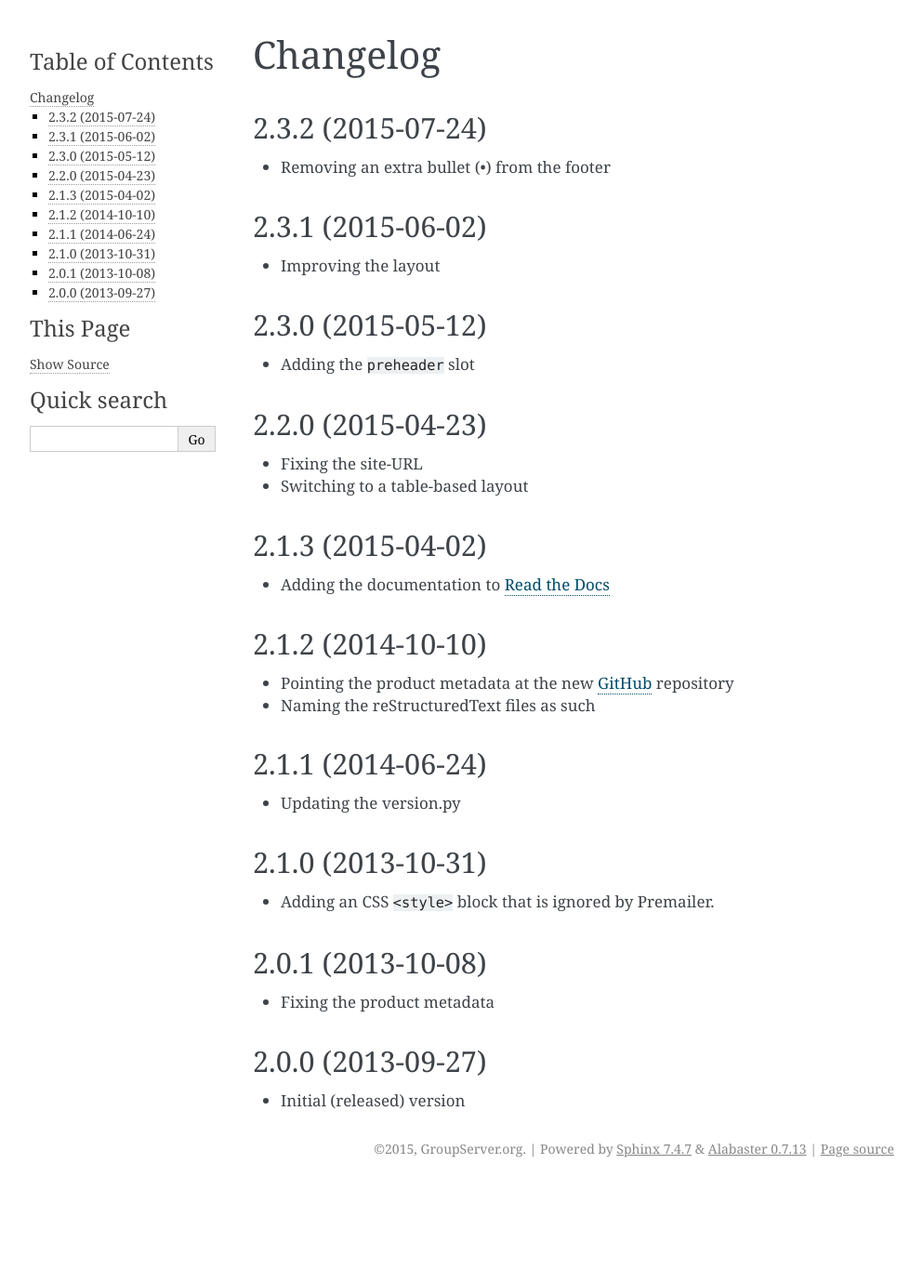
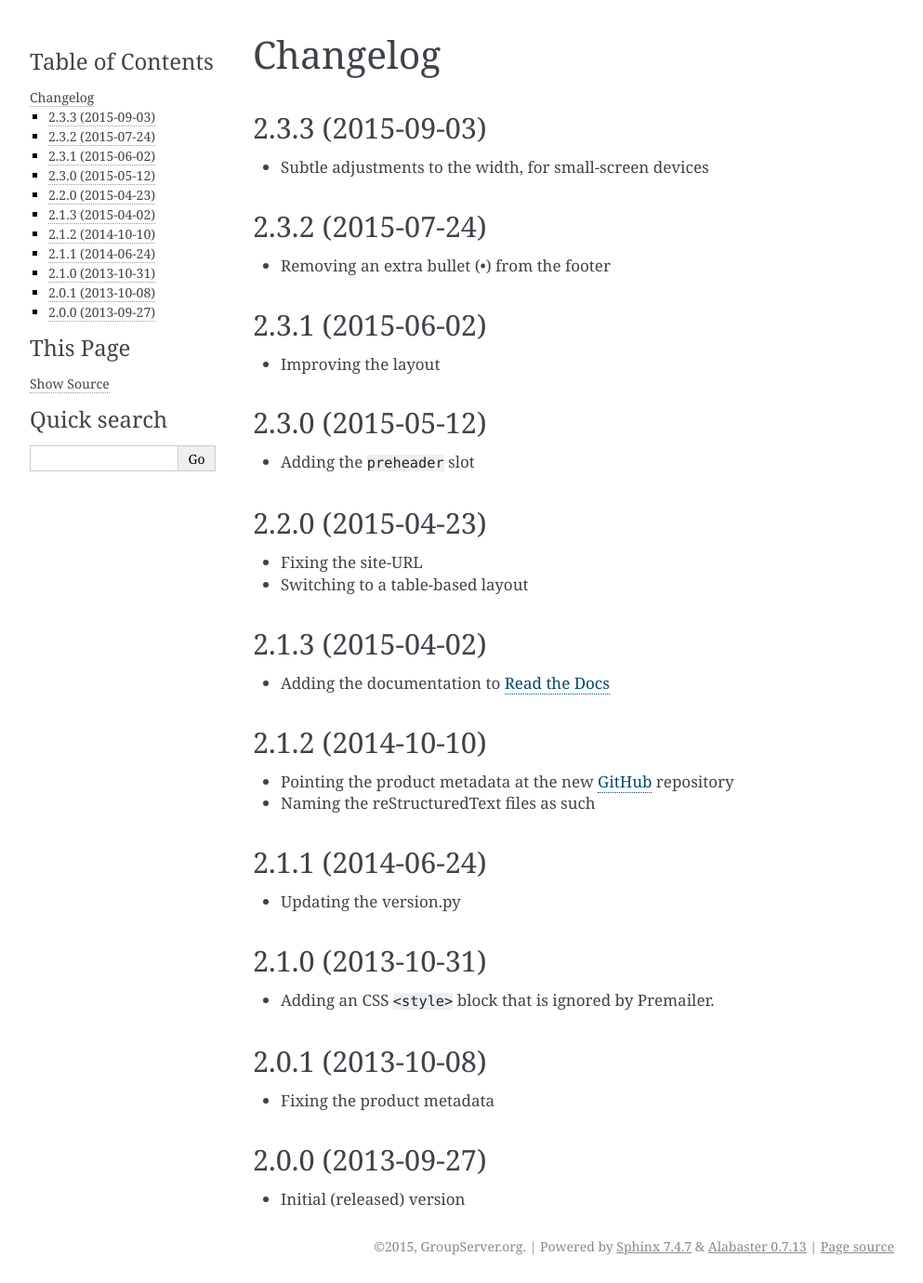
Before and after one commit to groupserver/gs.content.email.layout, a Sphinx documentation site: the page built from docs/HISTORY.rst, in a window 1280 px wide. Shown: the whole page at 93% size, without its empty margins (148-1141 px from the left). Built offline with Sphinx 7.4.7, drawn with Linux system fonts in a browser that asks for light colours; before the commit the page ends 1275 px from its top, so only the background shows below that.

Commit message:
Bumping the version

```diff
--- a/docs/HISTORY.rst
+++ b/docs/HISTORY.rst
@@ -1,5 +1,10 @@
 Changelog
 =========
+
+2.3.3 (2015-09-03)
+------------------
+
+* Subtle adjustments to the width, for small-screen devices
 
 2.3.2 (2015-07-24)
 ------------------
--- a/version.py
+++ b/version.py
@@ -1,5 +1,5 @@
 # -*- coding: utf-8 -*-
-version = '2.3.2'
+version = '2.3.3'
 release = True
 
 #--------------------------------------------------------------------------#
```
